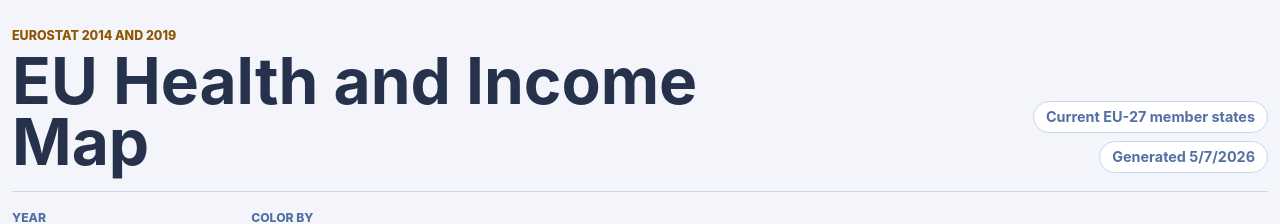
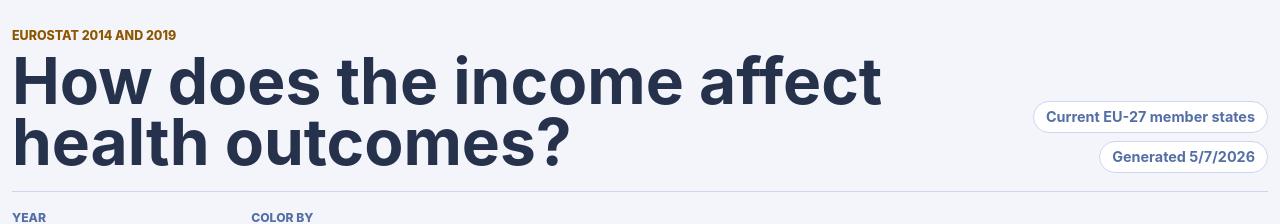
Before and after one commit to DanielMajzik/danielmajzik.github.io, a React (Vite) app: page / in a window 1280 px wide. Shown: the top 224 px of the page. Built offline with nearby package versions, Linux system fonts and the light colour scheme.

Commit message:
updated title

```diff
--- a/src/sections/HeaderSection.tsx
+++ b/src/sections/HeaderSection.tsx
@@ -5,7 +5,7 @@ export function HeaderSection() {
     <header className="app-header">
       <div>
         <p className="eyebrow">Eurostat 2014 and 2019</p>
-        <h1>EU Health and Income Map</h1>
+        <h1>How does the income affect health outcomes?</h1>
       </div>
       <div className="source-line">
         <span>{getCoverage()}</span>
```
